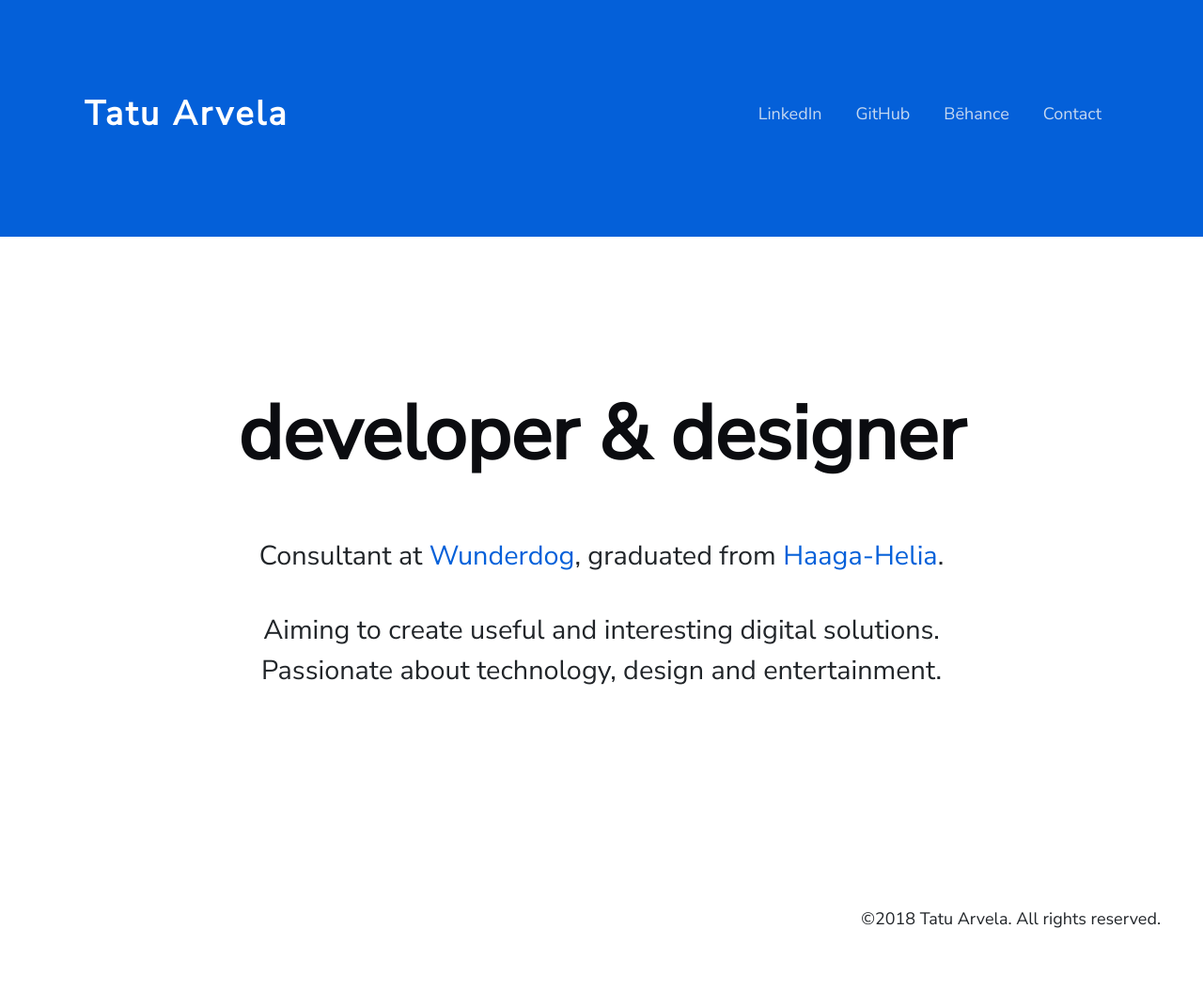
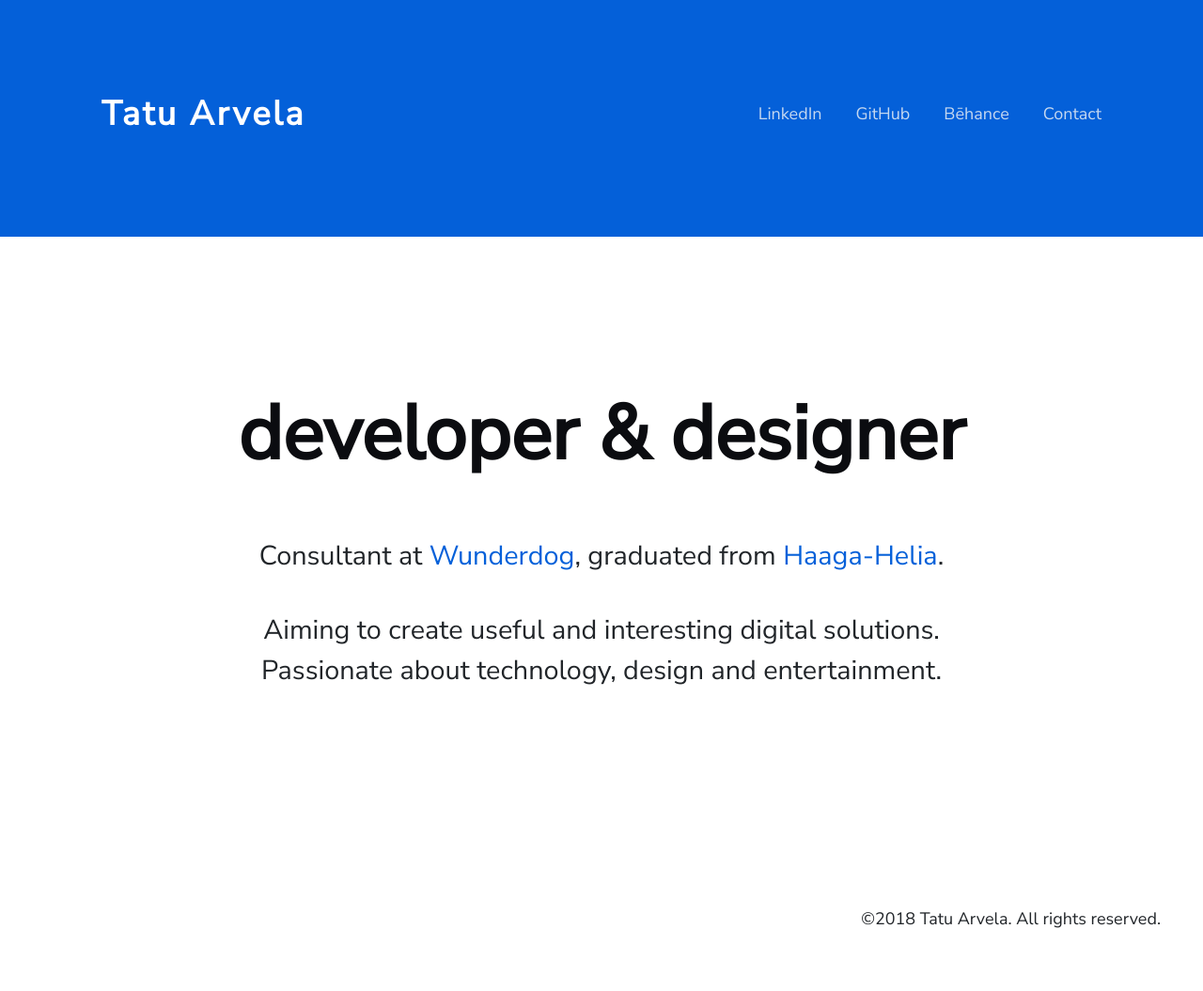
Before and after one commit to TatuArvela/tatuarvela.dev, a Jekyll site: the page built from index.md, in a window 1280 px wide. Shown: the whole page at 94% size. Built offline with Jekyll 4.4.1, drawn with Linux system fonts in a browser that asks for light colours; nearby versions of some CDN libraries.

Commit message:
Update nav.html

```diff
--- a/_includes/nav.html
+++ b/_includes/nav.html
@@ -1,6 +1,6 @@
 <nav class="navbar navbar-expand-md navbar-dark">
   <div class="order-1 nav-item">
-    <a class="site-logo" href="{{ "/" | absolute_url }}">
+    <a class="pl-3 site-logo" href="{{ "/" | absolute_url }}">
       <span>Tatu Arvela</span>
     </a>
   </div>
```
